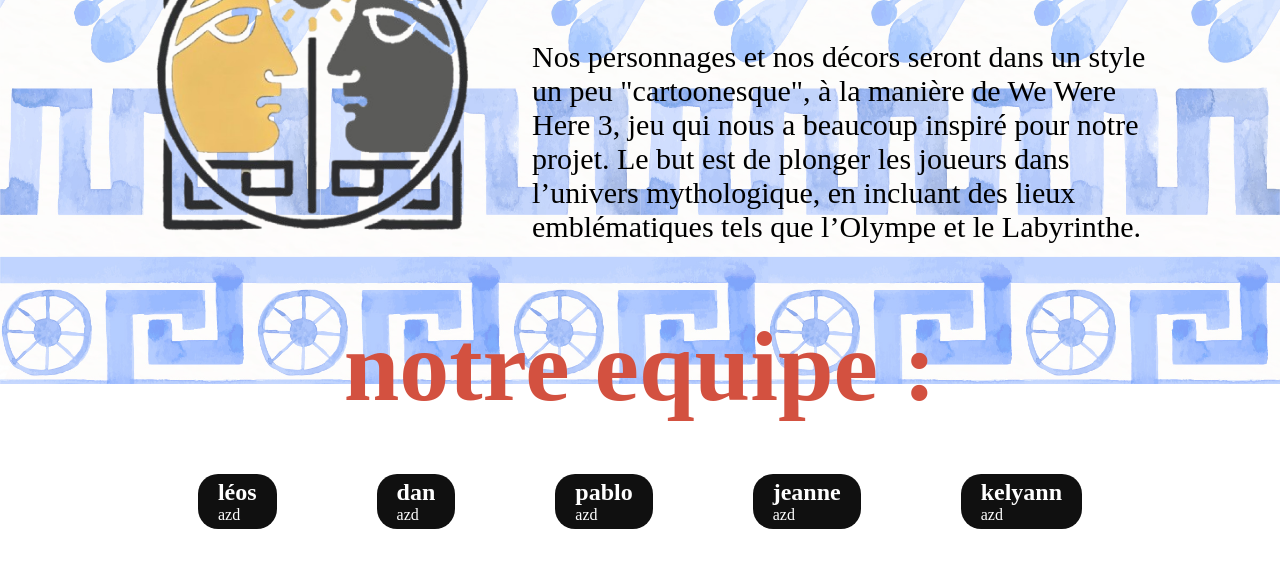
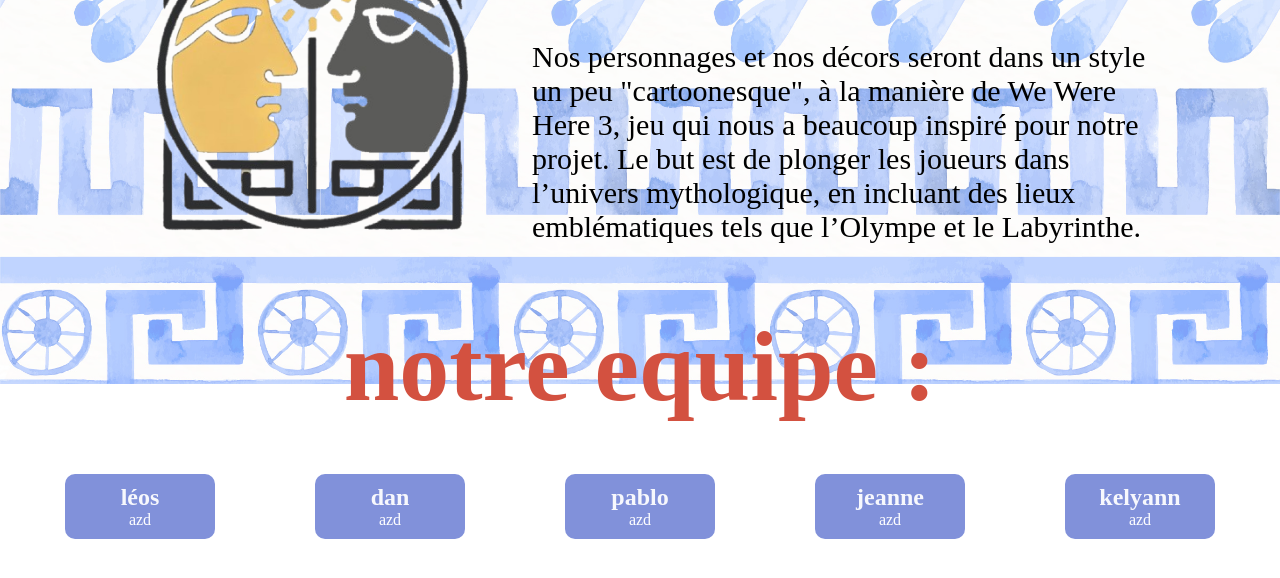
Before and after one commit to AegisGames/Desmos, a plain HTML site: page a_propos.html in a window 1280 px wide. Shown: the part 416-994 px from the top of the page. Drawn offline with Linux system fonts and the light colour scheme; a web font is replaced by a local one.

Commit message:
anim equipe

```diff
--- a/style_apropos.css
+++ b/style_apropos.css
@@ -113,11 +113,24 @@ header .navigation a:hover{
 }
 
 .equipe .row .card{
-    background: #000000ef;
+    display: flex;
+    flex-direction: column;
+    align-items: center;
+    background: rgb(129, 145, 218);
     color: #ffffff;
-    padding: 5px 20px;
-    border-radius: 20px;
+    width: 150px;
+    padding: 10px 20px;
+    border-radius: 10px;
     margin: 50px;
+    transition: 0.5s;
+}
+
+.equipe .row .card h2{
+    color: #ffffffef;
+}
+
+.equipe .row .card:hover{
+    width: 200px;
 }
 
 label{
```
